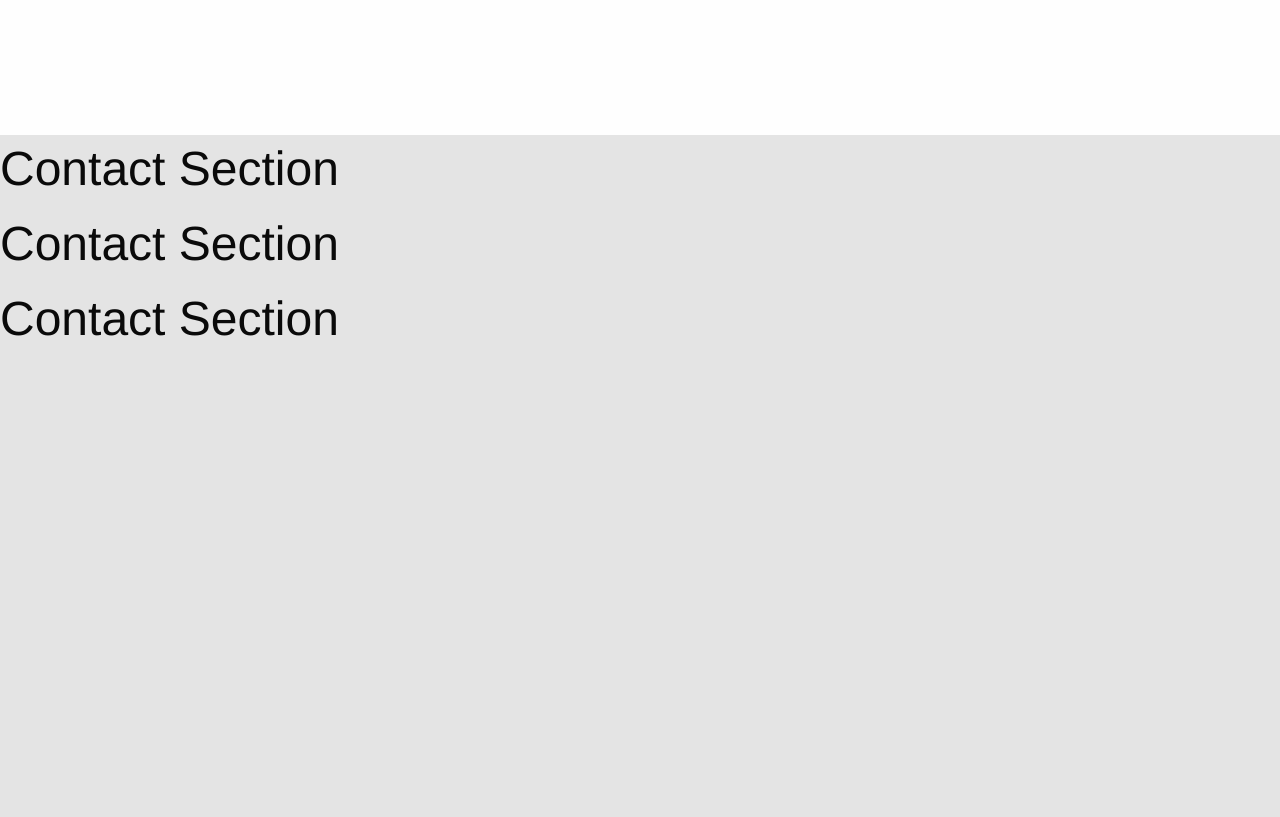
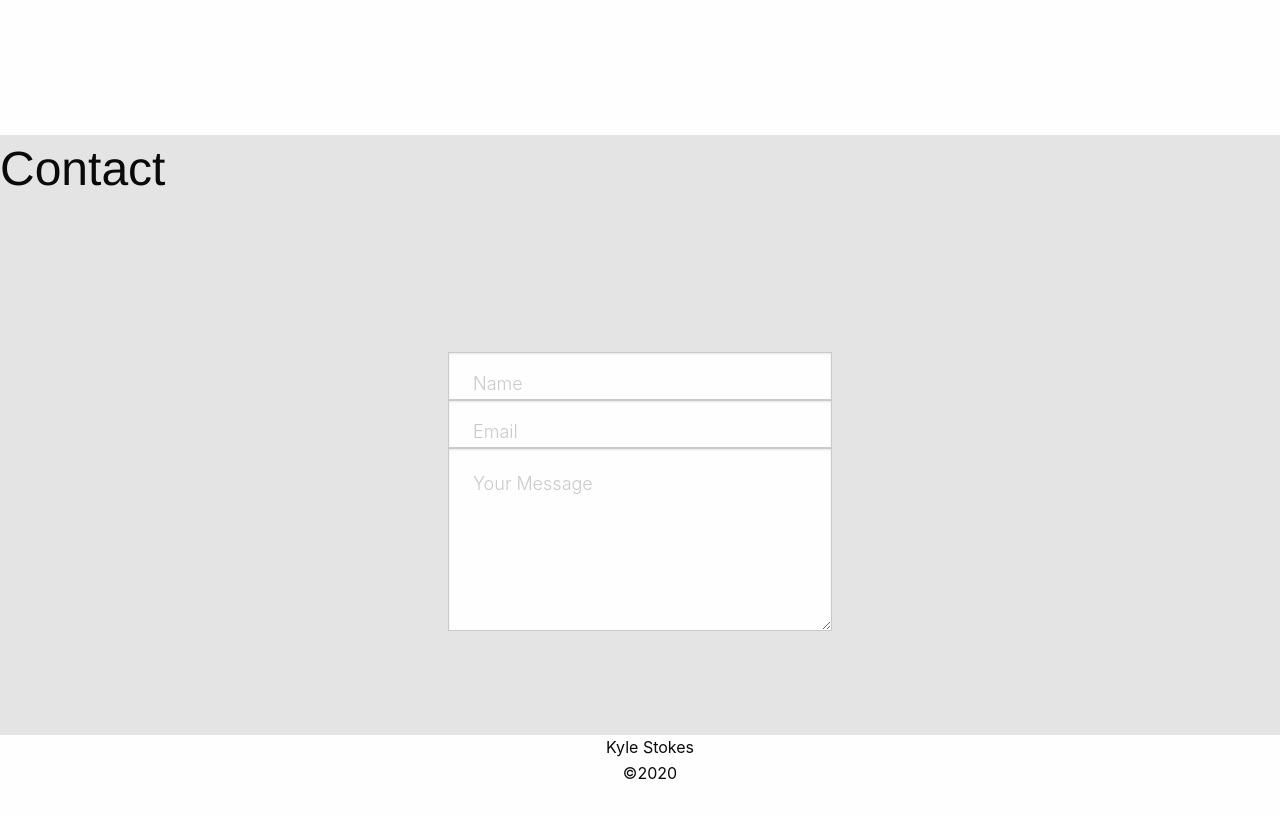
Before and after one commit to kylest0kes/kyle_stokes, a React (Create React App) app: page / in a window 1280 px wide. Shown: the part 3120-3937 px from the top of the page. Built offline with nearby package versions, Linux system fonts and the light colour scheme.

Commit message:
added form to contact section and added section title, needs functionality and more style

```diff
--- a/src/components/Contact/index.js
+++ b/src/components/Contact/index.js
@@ -4,10 +4,30 @@ import './style.css'
 
 export default function About() {
     return (
-        <div className="jumbotron shaded">
-            <h1>Contact Section</h1>
-            <h1>Contact Section</h1>
-            <h1>Contact Section</h1>
+        <div className="jumbotron shaded contact">
+            <h1>Contact</h1>
+            <form action="">
+                <div className="row">
+                    <div className="small-12 column">
+                        <div className="form-floating-label">
+                            <input type="email" id="email" name="email" required/>
+                            <label for="email">Name</label>
+                        </div>
+                    </div>
+                    <div className="small-12 column">
+                        <div className="form-floating-label">
+                            <input type="text" id="password" name="password"/>
+                            <label for="password">Email</label>
+                        </div>
+                    </div>
+                    <div className="small-12 column">
+                        <div className="form-floating-label">
+                            <textarea name="" id="" rows="5" placeholder=""></textarea>
+                            <label for="textarea">Your Message</label>
+                        </div>
+                    </div>
+                </div>
+            </form>
         </div>
     )
 }
--- a/src/components/Contact/style.css
+++ b/src/components/Contact/style.css
@@ -0,0 +1,72 @@
+form {
+    width: 30%;
+    display: block;
+    margin-left: auto;
+    margin-right: auto;
+    margin-top: 150px;
+}
+
+.contact {
+    height: 75vh;
+}
+
+.form-floating-label {
+    position: relative;
+
+  }
+
+  .form-floating-label [type='text'],
+  .form-floating-label [type='password'],
+  .form-floating-label [type='date'],
+  .form-floating-label [type='datetime'],
+  .form-floating-label [type='datetime-local'],
+  .form-floating-label [type='month'],
+  .form-floating-label [type='week'],
+  .form-floating-label [type='email'],
+  .form-floating-label [type='number'],
+  .form-floating-label [type='search'],
+  .form-floating-label [type='tel'],
+  .form-floating-label [type='time'],
+  .form-floating-label [type='url'],
+  .form-floating-label [type='color'],
+  .form-floating-label textarea {
+    margin-bottom: 0;
+    color: #8a8a8a;
+    font-size: 18px;
+    font-weight: 300;
+    padding: 30px 1rem 1rem 25px;
+  }
+
+  .form-floating-label label {
+    color: #cacaca;
+    font-size: 18px;
+    position: absolute;
+    pointer-events: none;
+    left: 25px;
+    bottom: 0;
+    transition: all 0.2s ease-in;
+    font-weight: 300;
+  }
+
+  .form-floating-label textarea ~ label {
+    top: 20px;
+    font-size: 18px;
+    font-weight: 300;
+  }
+
+  .form-floating-label input:focus ~ label,
+  .form-floating-label input:disabled[value] ~ label,
+  .form-floating-label.has-value input ~ label {
+    top: 0;
+    font-size: 14px;
+    color: rgb(148, 157, 167);
+    font-weight: 400;
+  }
+
+  .form-floating-label textarea:focus ~ label,
+  .form-floating-label.has-value textarea ~ label {
+    top: 0;
+    font-size: 14px;
+    color:  rgb(148, 157, 167);
+    font-weight: 400;
+  }
```
